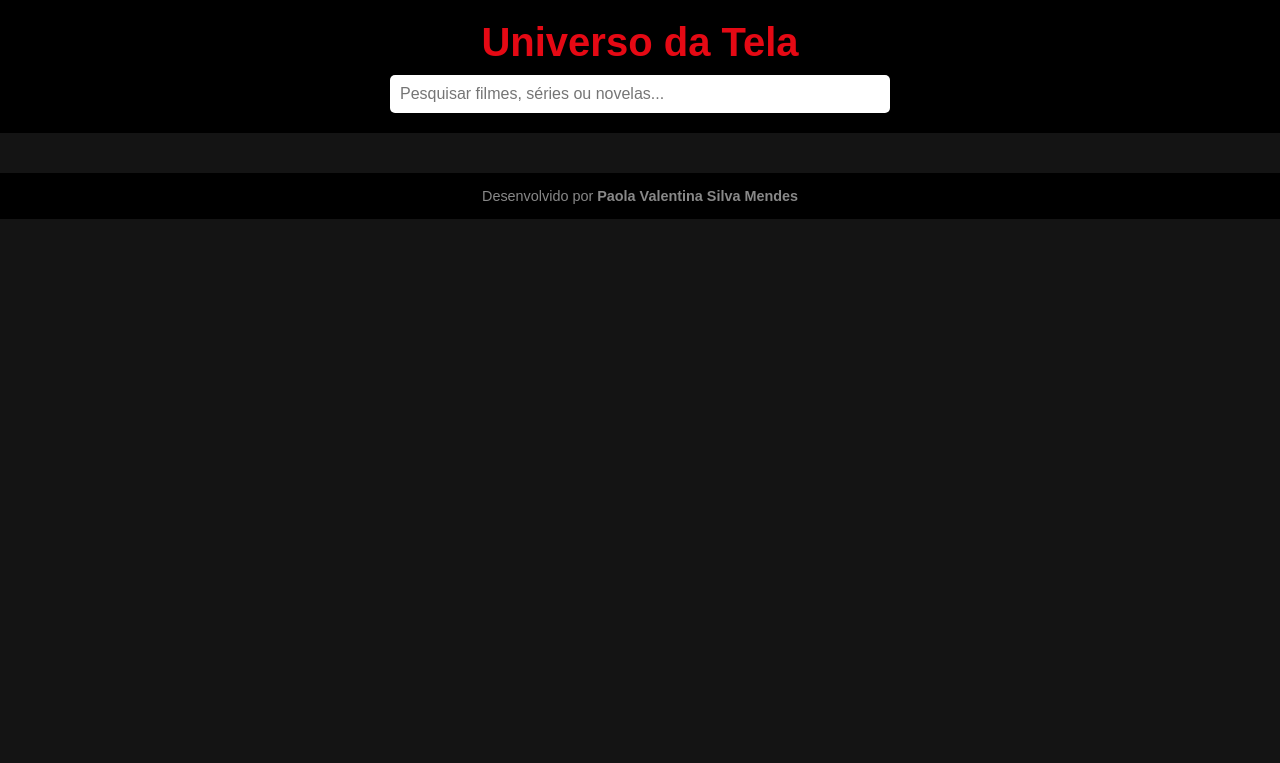
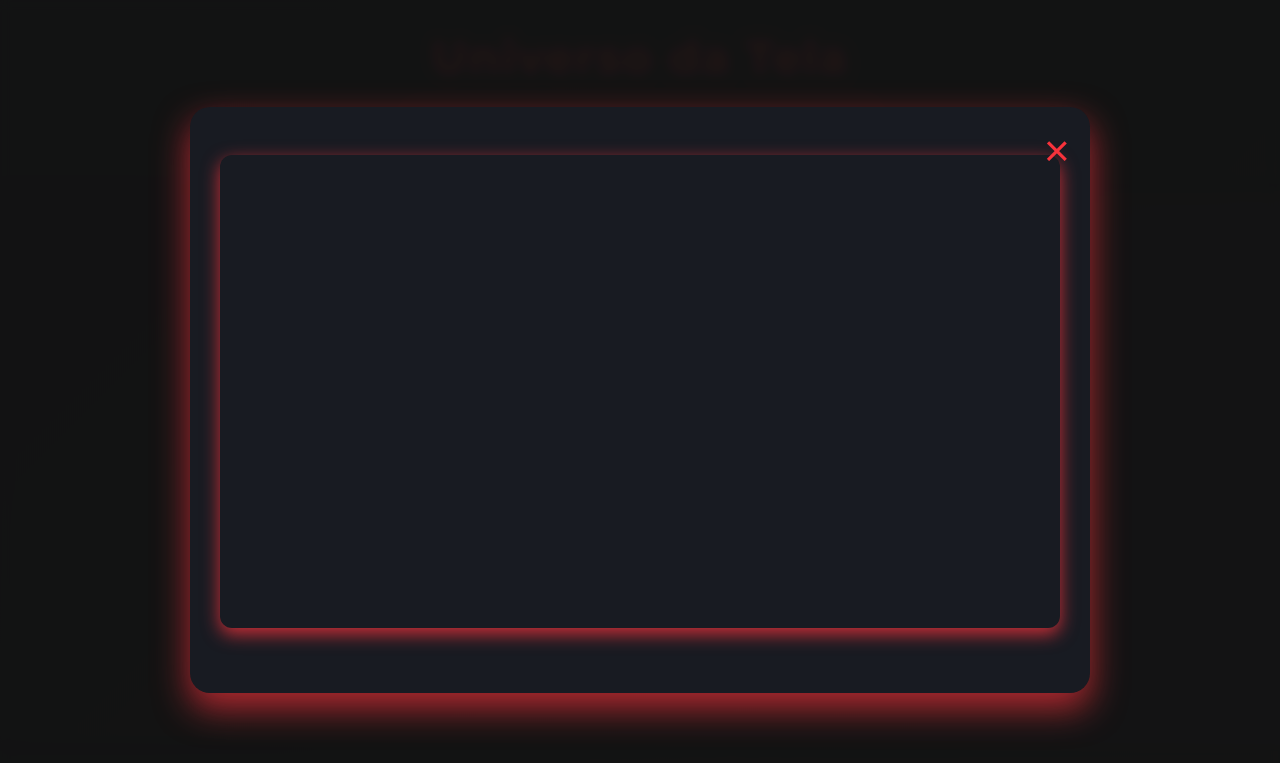
Before and after one commit to mendeszyy/Cineverso, a plain HTML site: page index.html in a window 1280 px wide. Drawn offline with Linux system fonts and the light colour scheme.

Commit message:
Update style.css

```diff
--- a/style.css
+++ b/style.css
@@ -1,122 +1,214 @@
+/* Reset básico */
 * {
   margin: 0;
   padding: 0;
   box-sizing: border-box;
+  outline: none;
 }
 
 body {
-  background-color: #141414;
-  color: #fff;
-  font-family: 'Arial', sans-serif;
+  background: linear-gradient(135deg, #0d0f17 0%, #1b1e2c 100%);
+  color: #e0e0e0;
+  font-family: 'Montserrat', sans-serif;
+  min-height: 100vh;
+  display: flex;
+  flex-direction: column;
+  justify-content: space-between;
 }
 
 header {
-  padding: 20px;
+  background: #12151fcc;
+  padding: 30px 20px;
   text-align: center;
-  background-color: #000;
+  box-shadow: 0 4px 12px rgba(0,0,0,0.7);
+  position: sticky;
+  top: 0;
+  z-index: 100;
 }
 
 header h1 {
-  color: #e50914;
-  font-size: 2.5rem;
-  margin-bottom: 10px;
+  font-weight: 700;
+  font-size: 2.8rem;
+  letter-spacing: 2px;
+  margin-bottom: 20px;
+  color: #f8333c;
+  text-shadow: 0 0 8px #f8333c99;
+  user-select: none;
 }
 
 #search {
-  width: 80%;
-  max-width: 500px;
-  padding: 10px;
-  font-size: 1rem;
+  width: 100%;
+  max-width: 480px;
+  padding: 14px 20px;
+  font-size: 1.2rem;
+  border-radius: 40px;
   border: none;
-  border-radius: 5px;
+  box-shadow: 0 0 10px #f8333c44;
+  background: #22272e;
+  color: #f0f0f0;
+  transition: box-shadow 0.3s ease;
 }
 
-main {
-  display: flex;
-  flex-wrap: wrap;
-  justify-content: center;
-  padding: 20px;
-  gap: 20px;
+#search::placeholder {
+  color: #bbb;
+  font-style: italic;
 }
 
-.card {
-  background-color: #222;
-  border-radius: 10px;
-  width: 200px;
-  overflow: hidden;
-  transition: transform 0.3s;
-  cursor: pointer;
+#search:focus {
+  box-shadow: 0 0 20px #f8333cdd;
+  background: #2e333d;
+  color: #fff;
 }
 
-.card:hover {
-  transform: scale(1.05);
+main#content {
+  padding: 40px 20px 80px;
+  display: grid;
+  grid-template-columns: repeat(auto-fit,minmax(240px,1fr));
+  gap: 30px;
+  max-width: 1200px;
+  margin: 0 auto;
+}
+
+/* Card */
+.card {
+  background: linear-gradient(135deg, #292f3a, #1b1f28);
+  border-radius: 16px;
+  box-shadow: 0 6px 15px rgba(248,51,60,0.3);
+  cursor: pointer;
+  overflow: hidden;
+  display: flex;
+  flex-direction: column;
+  transition: transform 0.25s ease, box-shadow 0.25s ease;
+  will-change: transform;
+  position: relative;
+}
+
+.card:hover,
+.card:focus-within {
+  transform: translateY(-10px) scale(1.05);
+  box-shadow: 0 15px 25px rgba(248,51,60,0.6);
+  z-index: 10;
+  outline: none;
 }
 
 .card img {
   width: 100%;
-  height: 280px;
+  height: 320px;
   object-fit: cover;
+  border-bottom: 3px solid #f8333c;
+  transition: transform 0.3s ease;
+}
+
+.card:hover img,
+.card:focus-within img {
+  transform: scale(1.1);
 }
 
 .card-content {
-  padding: 15px;
+  padding: 18px 20px;
+  flex-grow: 1;
+  display: flex;
+  flex-direction: column;
 }
 
 .card-title {
-  font-size: 1.1rem;
-  font-weight: bold;
+  font-size: 1.3rem;
+  font-weight: 700;
   margin-bottom: 8px;
+  color: #f8333c;
+  text-shadow: 0 0 6px #f8333caa;
+  user-select: none;
 }
 
 .card-description {
-  font-size: 0.9rem;
-  color: #ccc;
+  font-size: 1rem;
+  color: #bbb;
+  flex-grow: 1;
+  line-height: 1.4;
+  user-select: text;
 }
 
 /* Modal */
 .modal {
-  display: none; /* hidden by default */
+  display: none;
   position: fixed;
-  z-index: 999;
-  left: 0;
-  top: 0;
-  width: 100vw;
-  height: 100vh;
-  overflow: auto;
-  background-color: rgba(0,0,0,0.9);
+  inset: 0;
+  background-color: rgba(20,20,20,0.95);
+  backdrop-filter: blur(6px);
+  display: flex;
   align-items: center;
   justify-content: center;
+  padding: 30px 20px;
+  z-index: 2000;
+  overflow-y: auto;
+}
+
+.modal[aria-hidden="false"] {
+  display: flex;
 }
 
 .modal-content {
-  background-color: #111;
-  padding: 20px;
-  border-radius: 10px;
-  max-width: 800px;
+  background: #181b22;
+  max-width: 900px;
   width: 90%;
-  color: #fff;
+  border-radius: 20px;
+  padding: 30px 30px 40px;
+  box-shadow: 0 15px 35px rgba(248,51,60,0.7);
   position: relative;
+  color: #eee;
+  display: flex;
+  flex-direction: column;
+  align-items: center;
+  animation: fadeInUp 0.4s ease forwards;
+}
+
+@keyframes fadeInUp {
+  0% {
+    opacity: 0;
+    transform: translateY(40px);
+  }
+  100% {
+    opacity: 1;
+    transform: translateY(0);
+  }
 }
 
 .close {
-  color: #aaa;
   position: absolute;
-  top: 10px;
+  top: 18px;
   right: 20px;
-  font-size: 2rem;
-  font-weight: bold;
+  font-size: 2.8rem;
+  color: #f8333c;
+  background: transparent;
+  border: none;
   cursor: pointer;
+  transition: color 0.3s ease;
+  user-select: none;
 }
 
-.close:hover {
+.close:hover,
+.close:focus {
   color: #fff;
+  outline: none;
+}
+
+#modalTitle {
+  font-size: 2.3rem;
+  font-weight: 700;
+  margin-bottom: 18px;
+  text-align: center;
+  text-shadow: 0 0 10px #f8333caa;
+  user-select: none;
 }
 
 .video-container {
+  width: 100%;
   position: relative;
   padding-bottom: 56.25%; /* 16:9 */
-  height: 0;
-  margin-bottom: 15px;
+  margin-bottom: 25px;
+  border-radius: 12px;
+  overflow: hidden;
+  box-shadow: 0 6px 18px rgba(248,51,60,0.8);
 }
 
 .video-container iframe {
@@ -125,12 +217,45 @@ main {
   left: 0;
   width: 100%;
   height: 100%;
+  border: none;
+  border-radius: 12px;
+}
+
+#modalDescription {
+  font-size: 1.1rem;
+  line-height: 1.5;
+  text-align: center;
+  color: #ddd;
+  user-select: text;
 }
 
 footer {
-  background-color: #000;
   text-align: center;
-  padding: 15px;
-  font-size: 0.9rem;
-  color: #888;
+  padding: 15px 10px;
+  background: #12151fcc;
+  font-size: 0.95rem;
+  color: #999;
+  user-select: none;
+  box-shadow: 0 -3px 8px rgba(0,0,0,0.7);
 }
+
+/* Scrollbar customizada para modal */
+.modal-content::-webkit-scrollbar {
+  width: 8px;
+}
+
+.modal-content::-webkit-scrollbar-track {
+  background: #1b1f28;
+  border-radius: 12px;
+}
+
+.modal-content::-webkit-scrollbar-thumb {
+  background: #f8333c;
+  border-radius: 12px;
+}
+
+/* Acessibilidade: foco visível */
+:focus-visible {
+  outline: 2px solid #f8333c;
+  outline-offset: 2px;
+}
```
